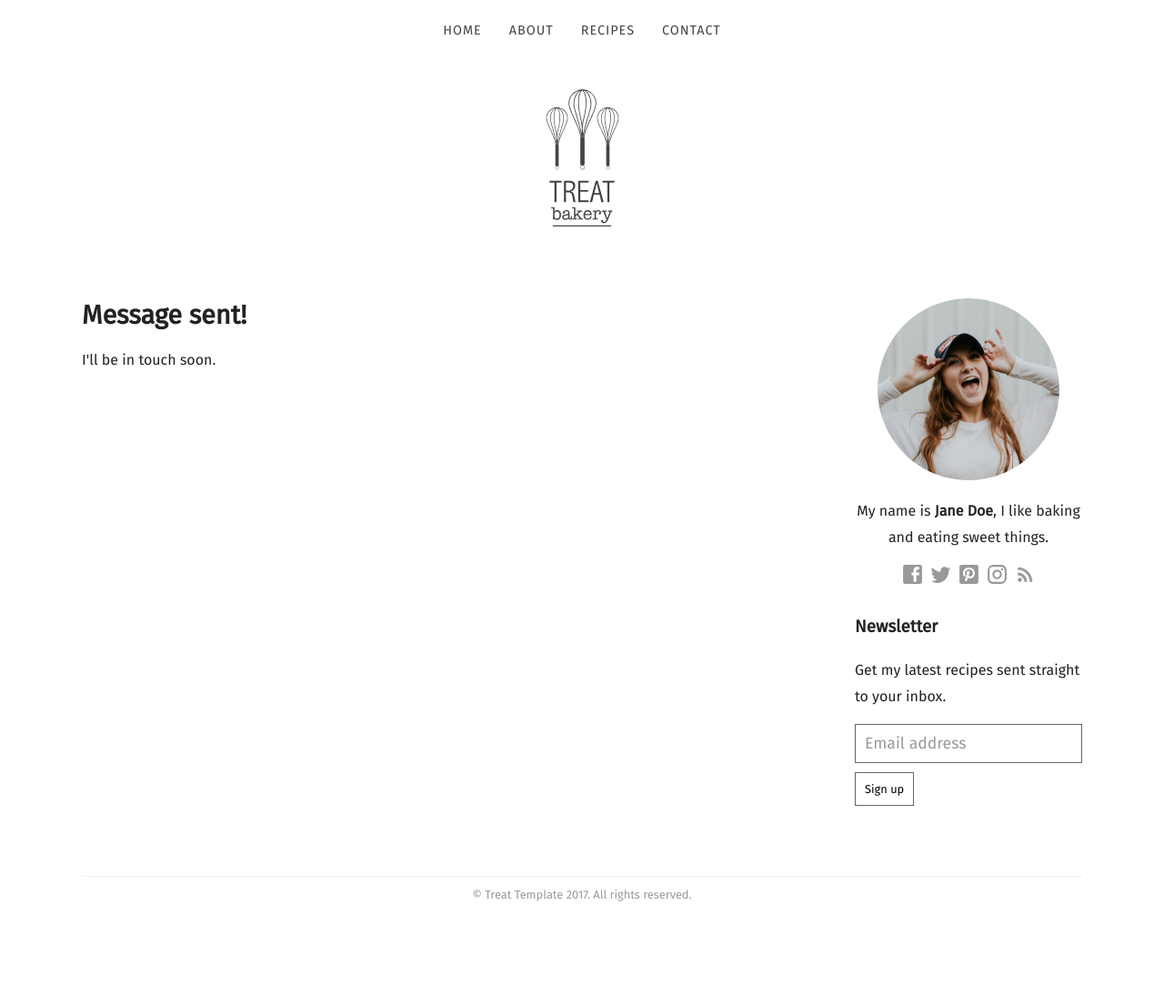
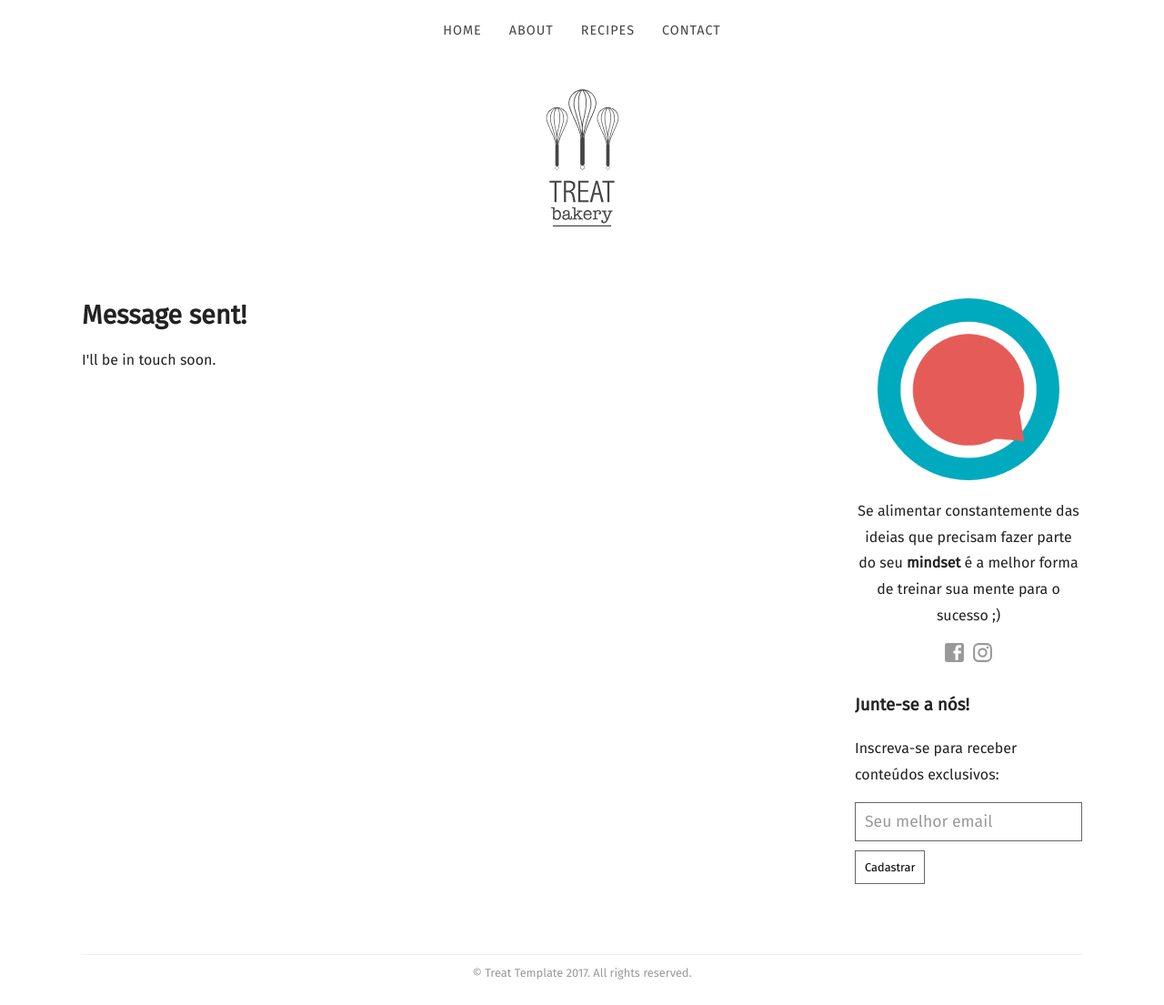
Before and after one commit to metaideia/site, a Jekyll site: the page built from contact-success.html, in a window 1280 px wide and 1105 px high. Shown: the whole window at 91% size. Built offline with Jekyll 4.4.1, drawn with Linux system fonts in a browser that asks for light colours; some web fonts are replaced.

Commit message:
Ajusta a sidebar
Inclui o logo e descrição do site.

```diff
--- a/_config.yml
+++ b/_config.yml
@@ -7,6 +7,8 @@ baseurl:
 google_analytics_key:
 newsletter_action: "//your-mailchimp-action-url.com"
 disqus_shortname:
+facebook: metaideia
+instagram: metaideia
 
 # Values for the jekyll-seo-tag gem (https://github.com/jekyll/jekyll-seo-tag)
 logo: /siteicon.png
--- a/_data/sidebar.yml
+++ /dev/null
@@ -1,6 +0,0 @@
-author_image: /images/author.jpg
-description_markdown: "My name is **Jane Doe**, I like baking and eating sweet things."
-facebook: CloudCannon
-twitter: CloudCannonApp
-pinterest: pinterest
-instagram: baking
--- a/_includes/sidebar.html
+++ b/_includes/sidebar.html
@@ -1,26 +1,25 @@
 <aside class="sidebar {% if page.push_sidebar_down %}push{% endif %}">
-	<div><a class="editor-link btn" href="cloudcannon:collections/_data/sidebar.yml" class="btn"><strong>&#9998;</strong> Edit sidebar</a></div>
   <div class="author">
     <p>
-			<a href="{{ site.baseurl }}/about/">
-				<img src="{{ site.baseurl }}{{ site.data.sidebar.author_image }}" alt="author" class="author">
+      <a href="{{ site.baseurl }}/sobre">
+        <img src="{{ site.baseurl }}/images/author.jpg" alt="author" class="author">
       </a>
     </p>
-		<p>{{ site.data.sidebar.description_markdown | markdownify }}</p>
+
+    <p>Se alimentar constantemente das ideias que precisam fazer parte do seu <strong>mindset</strong> é a melhor forma de treinar sua mente para o sucesso ;)</p>
   </div>
 
   <div class="social-icons">
-		<a target="_blank" href="https://facebook.com/{{ site.data.sidebar.facebook }}">{% include social-icon.html icon="Facebook" %}</a>
-		<a target="_blank" href="https://twitter.com/{{ site.data.sidebar.twitter }}">{% include social-icon.html icon="Twitter" %}</a>
-		<a target="_blank" href="https://pinterest.com/{{ site.data.sidebar.pinterest }}">{% include social-icon.html icon="Pinterest" %}</a>
-		<a target="_blank" href="https://www.instagram.com/{{ site.data.sidebar.instagram }}">{% include social-icon.html icon="Instagram" %}</a>
-		<a target="_blank" href="{{ site.baseurl }}/feed.xml">{% include social-icon.html icon="RSS" %}</a>
+    <a target="_blank" href="https://facebook.com/{{ site.facebook }}">{% include social-icon.html icon="Facebook" %}</a>
+    <a target="_blank" href="https:/instagram.com/{{ site.instagram }}">{% include social-icon.html icon="Instagram" %}</a>
   </div>
 
   <form action="{{ site.newsletter_action }}" method="post">
-		<h3>Newsletter</h3>
-		<p>Get my latest recipes sent straight to your inbox.</p>
-		<input type="text" name="EMAIL" placeholder="Email address">
-		<input type="submit" value="Sign up">
+    <h3>Junte-se a nós!</h3>
+
+    <p>Inscreva-se para receber conteúdos exclusivos:</p>
+
+    <input type="email" name="email" placeholder="Seu melhor email" required>
+    <input type="submit" value="Cadastrar">
   </form>
 </aside>
```
Also changed, not shown: images/author.jpg. Lines whose indentation alone changed are shown as unchanged.
